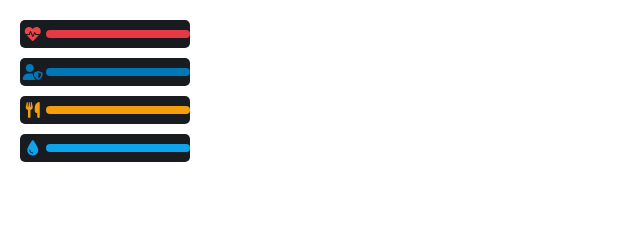
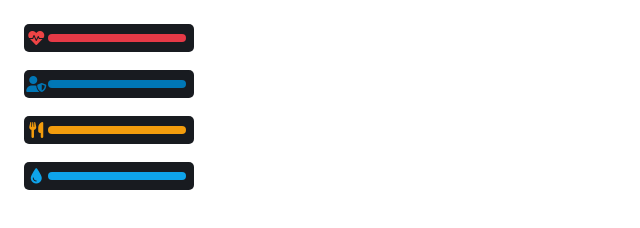
Before and after one commit to SpringVisual/sagi-hud, a plain HTML site: page sagi-hud/ui/index.html in a window 1280 px wide. Shown: the whole page, without its empty margins (0-640 px from the left). Drawn offline with Linux system fonts and the light colour scheme.

Commit message:
Update style.css
Fixed Margin - Dislike Credit

```diff
--- a/sagi-hud/ui/style.css
+++ b/sagi-hud/ui/style.css
@@ -15,6 +15,7 @@
   border-radius: 5px;
   width: 170px;
   height: 28px;
+  margin: 4px;
 }
 
 .bar .icon {
@@ -29,6 +30,10 @@
   height: 30%;
   border-radius: 5px;
   transition: width 0.2s ease;
+}
+
+.progress{
+  margin-right: 8px;
 }
 
 .bar span {
```
